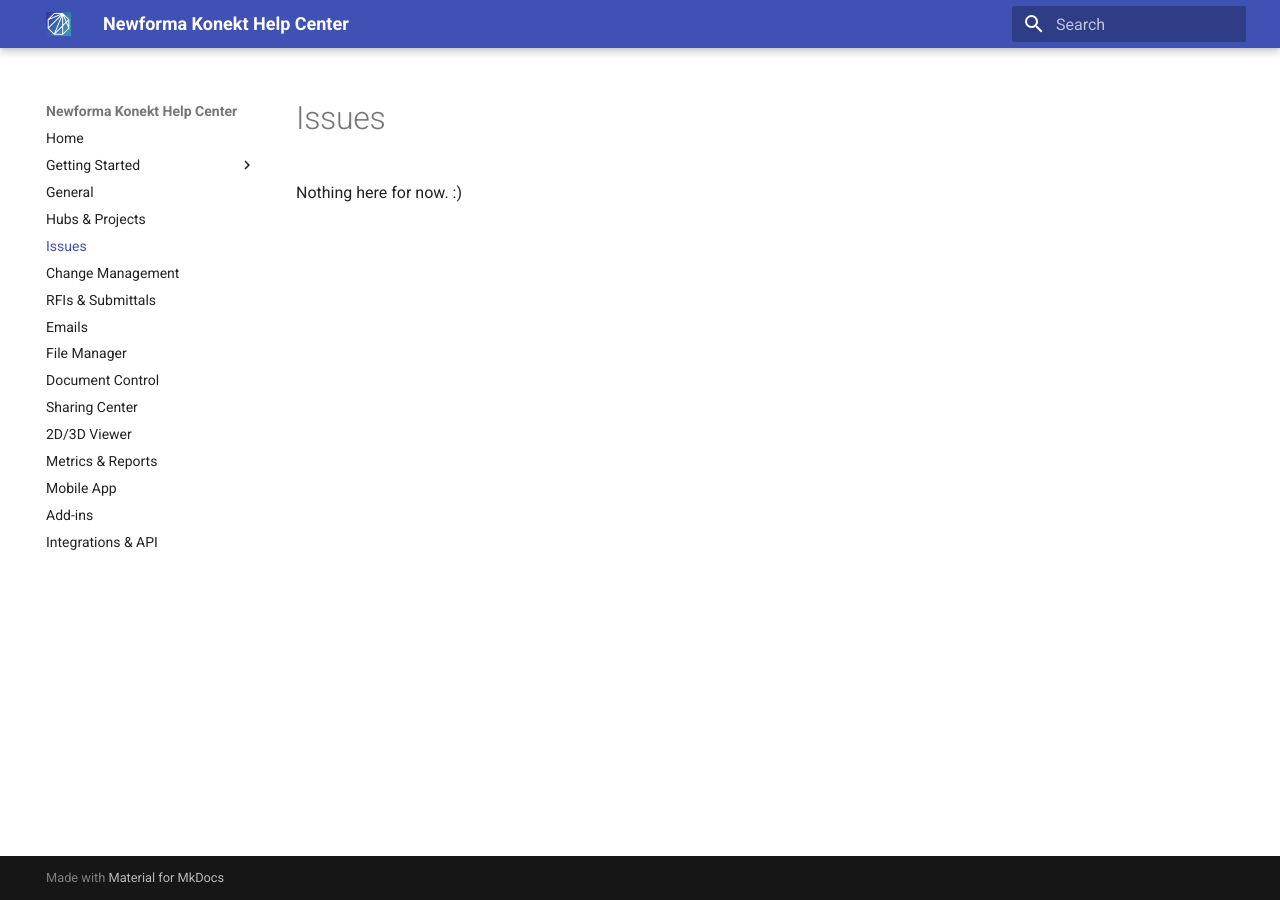
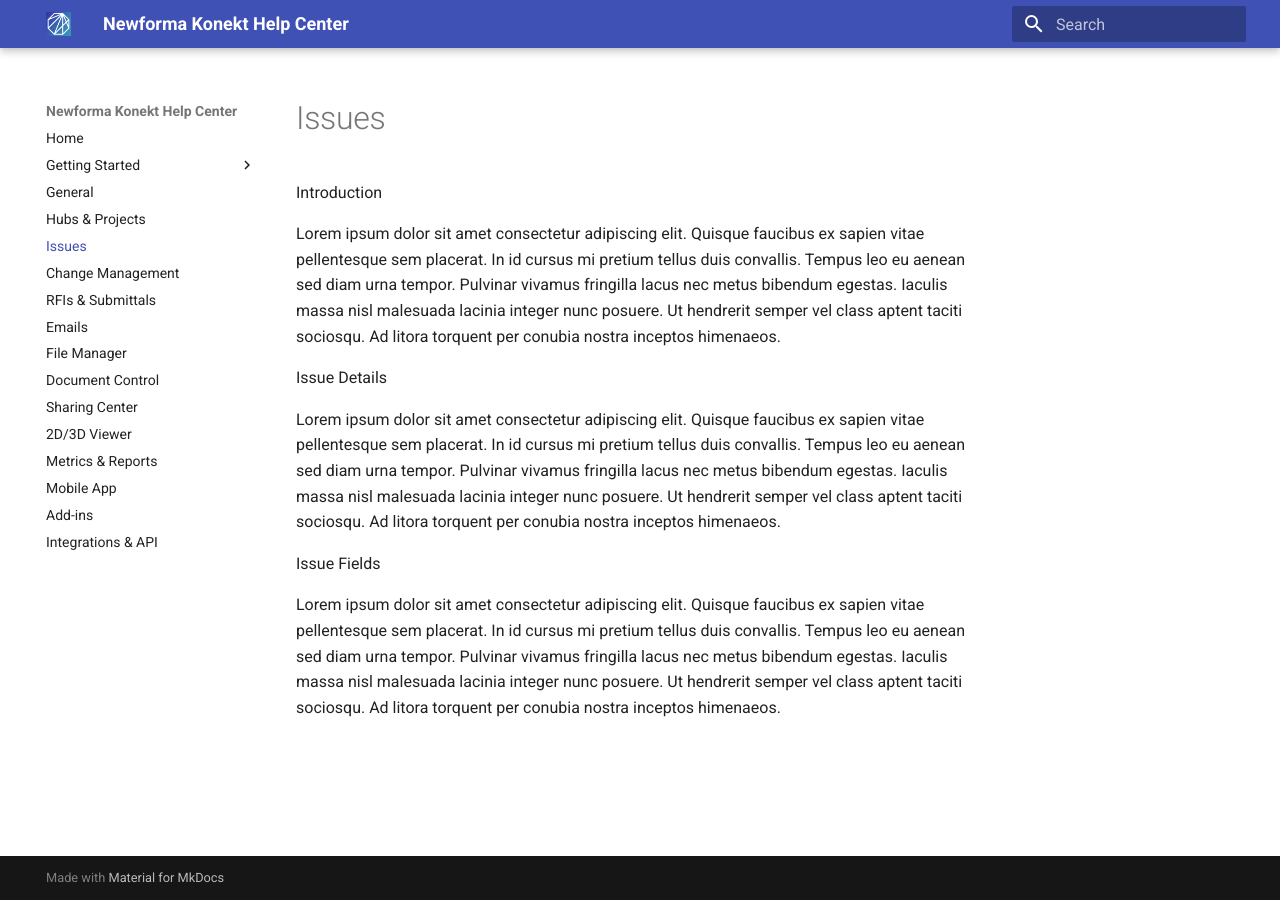
Before and after one commit to EmileNewF/Newforma-help-center, an MkDocs documentation site: the page built from docs/issues/index.md, in a window 1280 px wide. Built offline with MkDocs 1.6.1 and Material for MkDocs 9.7.7, drawn with Linux system fonts in a browser that asks for light colours.

Commit message:
Update index.md

```diff
--- a/docs/issues/index.md
+++ b/docs/issues/index.md
@@ -1,3 +1,11 @@
+Introduction
 
+Lorem ipsum dolor sit amet consectetur adipiscing elit. Quisque faucibus ex sapien vitae pellentesque sem placerat. In id cursus mi pretium tellus duis convallis. Tempus leo eu aenean sed diam urna tempor. Pulvinar vivamus fringilla lacus nec metus bibendum egestas. Iaculis massa nisl malesuada lacinia integer nunc posuere. Ut hendrerit semper vel class aptent taciti sociosqu. Ad litora torquent per conubia nostra inceptos himenaeos.
 
-Nothing here for now. :)
+Issue Details
+
+Lorem ipsum dolor sit amet consectetur adipiscing elit. Quisque faucibus ex sapien vitae pellentesque sem placerat. In id cursus mi pretium tellus duis convallis. Tempus leo eu aenean sed diam urna tempor. Pulvinar vivamus fringilla lacus nec metus bibendum egestas. Iaculis massa nisl malesuada lacinia integer nunc posuere. Ut hendrerit semper vel class aptent taciti sociosqu. Ad litora torquent per conubia nostra inceptos himenaeos.
+
+Issue Fields
+
+Lorem ipsum dolor sit amet consectetur adipiscing elit. Quisque faucibus ex sapien vitae pellentesque sem placerat. In id cursus mi pretium tellus duis convallis. Tempus leo eu aenean sed diam urna tempor. Pulvinar vivamus fringilla lacus nec metus bibendum egestas. Iaculis massa nisl malesuada lacinia integer nunc posuere. Ut hendrerit semper vel class aptent taciti sociosqu. Ad litora torquent per conubia nostra inceptos himenaeos.
```
